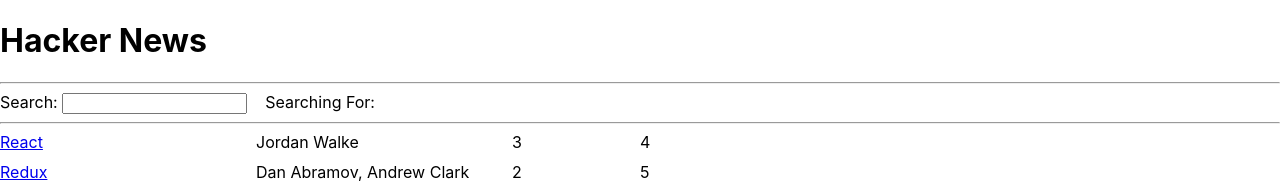
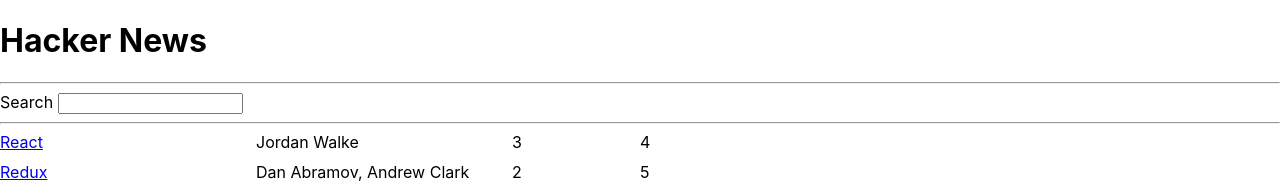
Before and after one commit to ivantxo/hacker-news, a React (Create React App) app: page / in a window 1280 px wide. Shown: the top 183 px of the page. Built offline with nearby package versions, Linux system fonts and the light colour scheme.

Commit message:
Added a re-usable component
- Deleted Search component and added an Input re-usable component.

```diff
--- a/src/App.js
+++ b/src/App.js
@@ -54,24 +54,28 @@
     <div>
       <h1>Hacker News</h1>
       <hr />
-      <SearchForm onSearch={handleSearch} search={searchTerm} />
+      <InputWithLabel
+        id="search"
+        label="Search"
+        value={searchTerm}
+        onInputChange={handleSearch}
+      />
       <hr />
       <List list={searchedStories} />
     </div>
   );
 }
 
-const SearchForm = ({ onSearch, search }) => (
+const InputWithLabel = ({ id, label, value, type = 'text', onInputChange }) => (
   <>
-    <label htmlFor="search">Search: </label>
+    <label htmlFor={id}>{label}</label>
+    &nbsp;
     <input
-      id="search"
-      type="text"
-      onChange={onSearch}
-      value={search}
+      id={id}
+      type={type}
+      value={value}
+      onChange={onInputChange}
     />
-      &nbsp;&nbsp;&nbsp;
-      Searching For: <strong>{search}</strong>
   </>
 );
 
```
